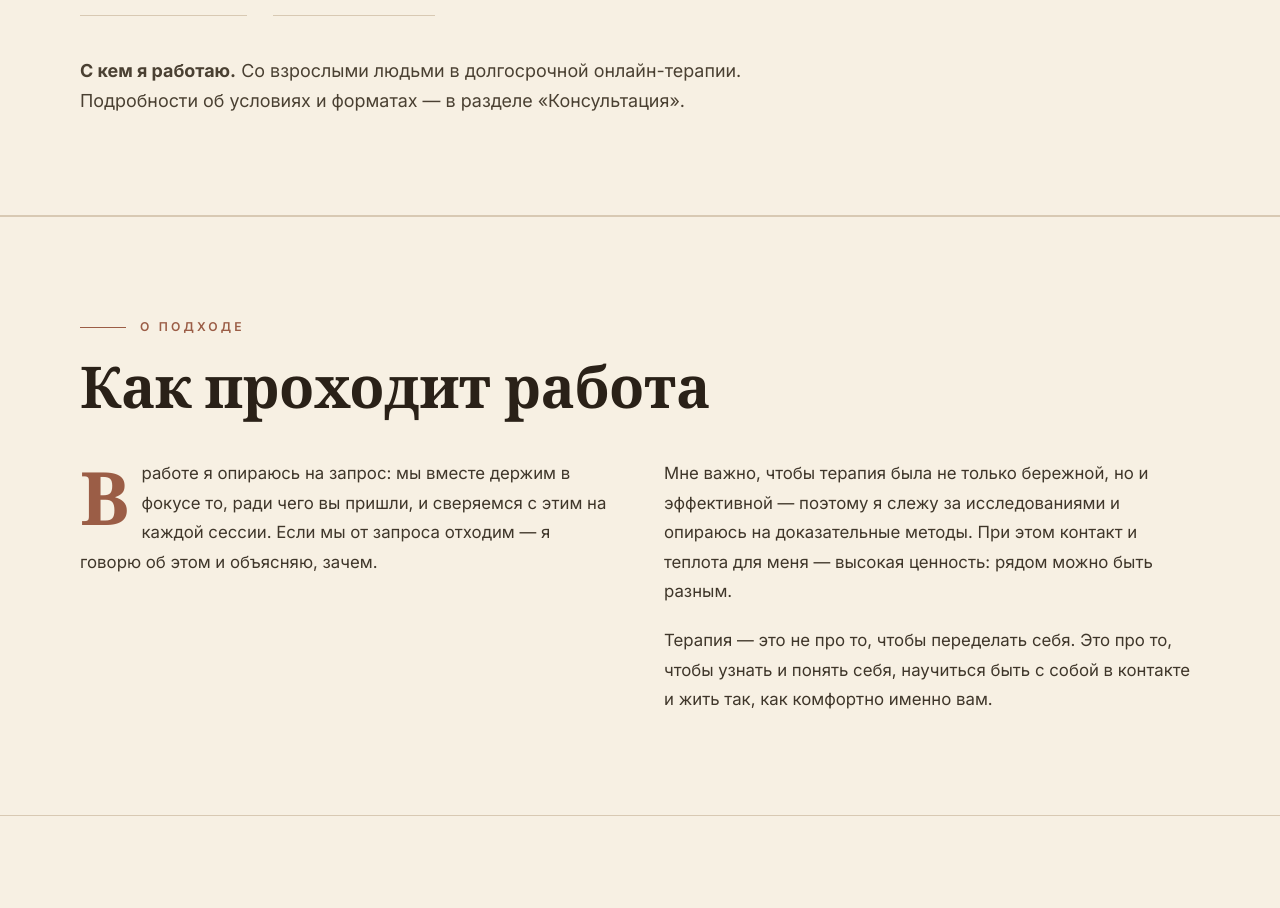
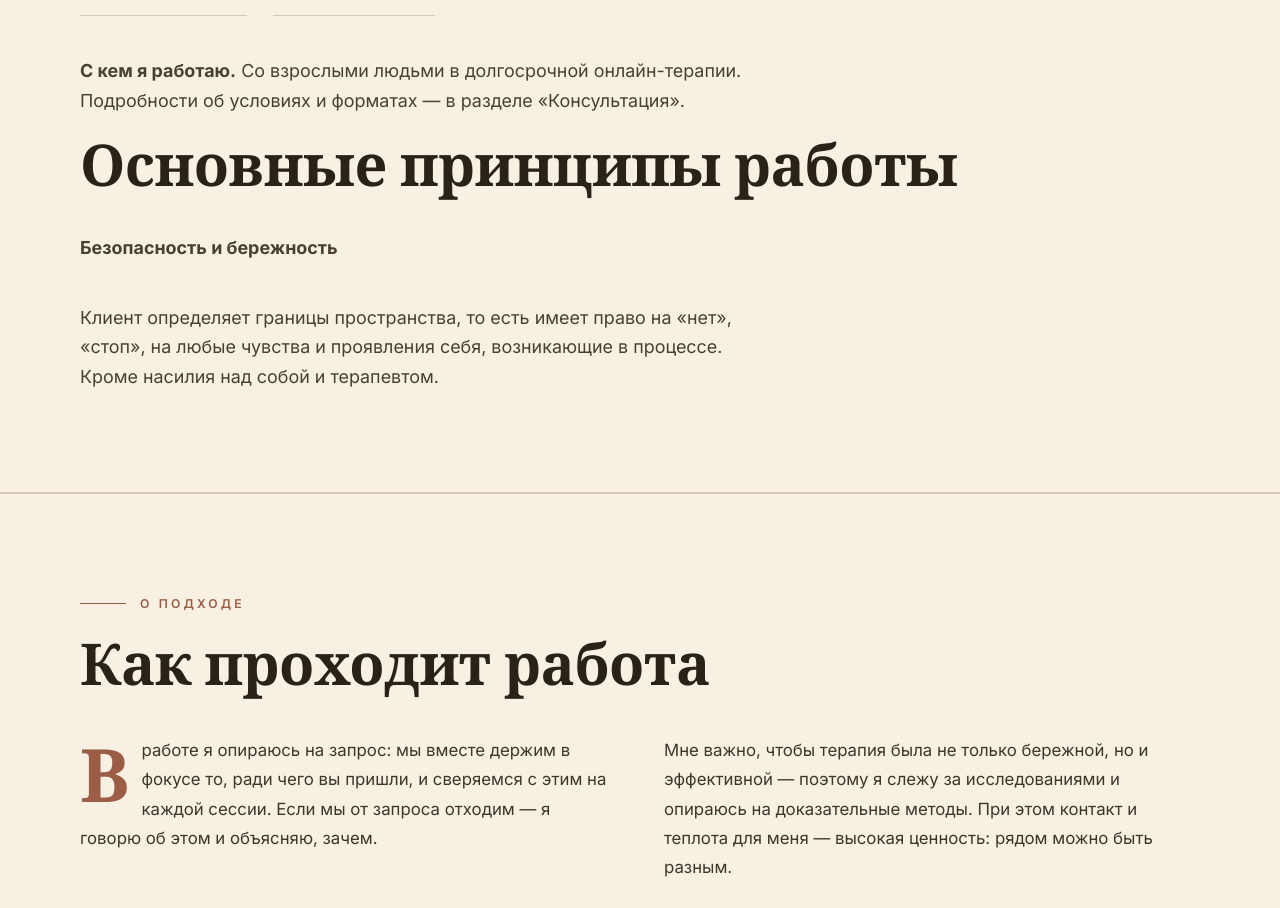
Before and after one commit to sereganikitin/alina, a Next.js app: page / in a window 1280 px wide. Shown: the part 3705-4613 px from the top of the page. Built offline with nearby package versions, Linux system fonts and the light colour scheme; no server answers; a web font is replaced by a local one.

Commit message:
Добавляем принципы

```diff
--- a/src/components/Principles.tsx
+++ b/src/components/Principles.tsx
@@ -31,6 +31,17 @@ export default function Principles() {
         <p className="with">
           <b>С кем я работаю.</b> {c.principles.withWhom}
         </p>
+
+        <h2 className="section-h">Основные принципы работы</h2>
+
+        <p className="with">
+          <b>Безопасность и бережность</b>
+        </p>
+        <p className="with">
+         Клиент определяет границы пространства, то есть имеет право на «нет», «стоп», на любые чувства и проявления себя, возникающие в процессе.
+         Кроме насилия над собой и терапевтом.
+        </p>
+
       </div>
     </section>
   );
```
